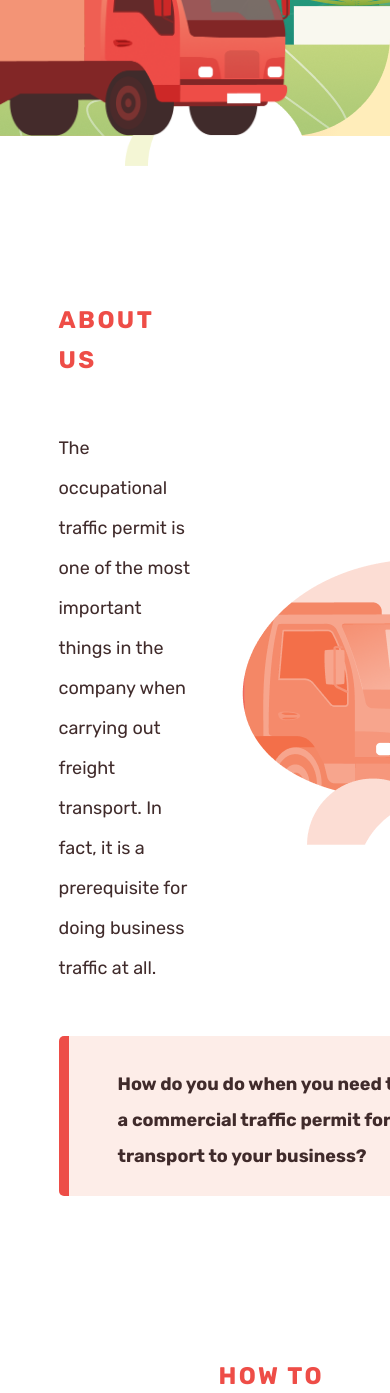
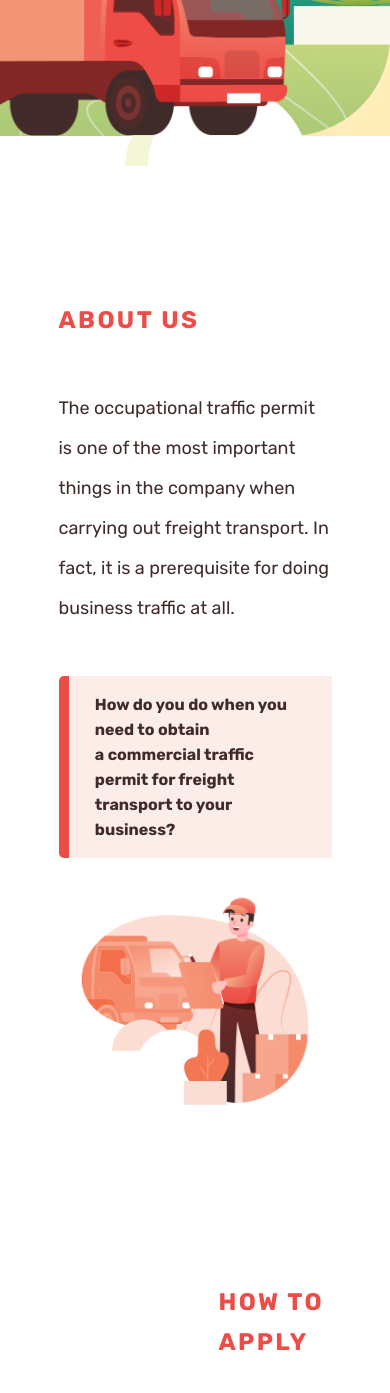
Before and after one commit to alexbtnr/traffico, a React (Create React App) app: page / in a window 390 px wide. Shown: the part 666-2059 px from the top of the page. Built offline with nearby package versions, Linux system fonts and the light colour scheme; no server answers.

Commit message:
Finished making about us section responsive

```diff
--- a/src/components/AboutUs.js
+++ b/src/components/AboutUs.js
@@ -50,6 +50,26 @@ const StyledAboutUs = styled.section`
       }
     }
   }
+
+  @media (max-width: 830px) {
+    div.flex-container {
+      flex-direction: column;
+
+      .flex-left,
+      .flex-right {
+        min-width: 100%;
+      }
+
+      .flex-right {
+        aside {
+          margin-top: 2rem;
+          img {
+            width: 100%;
+          }
+        }
+      }
+    }
+  }
 `;
 
 export default AboutUs;
--- a/src/components/AboutUsCard.js
+++ b/src/components/AboutUsCard.js
@@ -32,6 +32,17 @@ const StyledCard = styled.div`
     width: 80%;
     height: 62%;
   }
+
+  @media (max-width: 830px) {
+    height: 100%;
+    width: 100%;
+
+    h4 {
+      font-size: 1rem;
+      line-height: 25px;
+      padding: 1rem 0;
+    }
+  }
 `;
 
 export default AboutUsCard;
```
